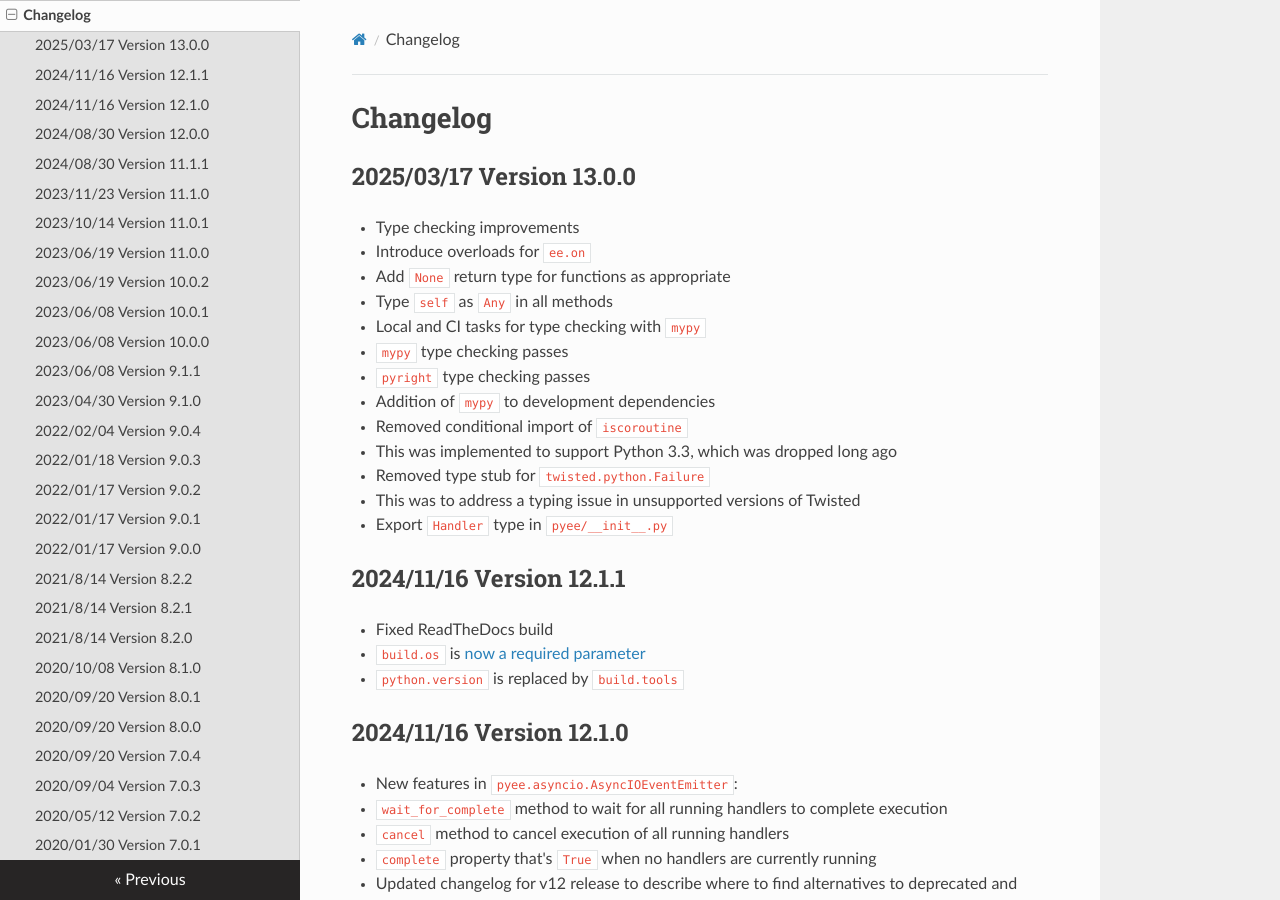
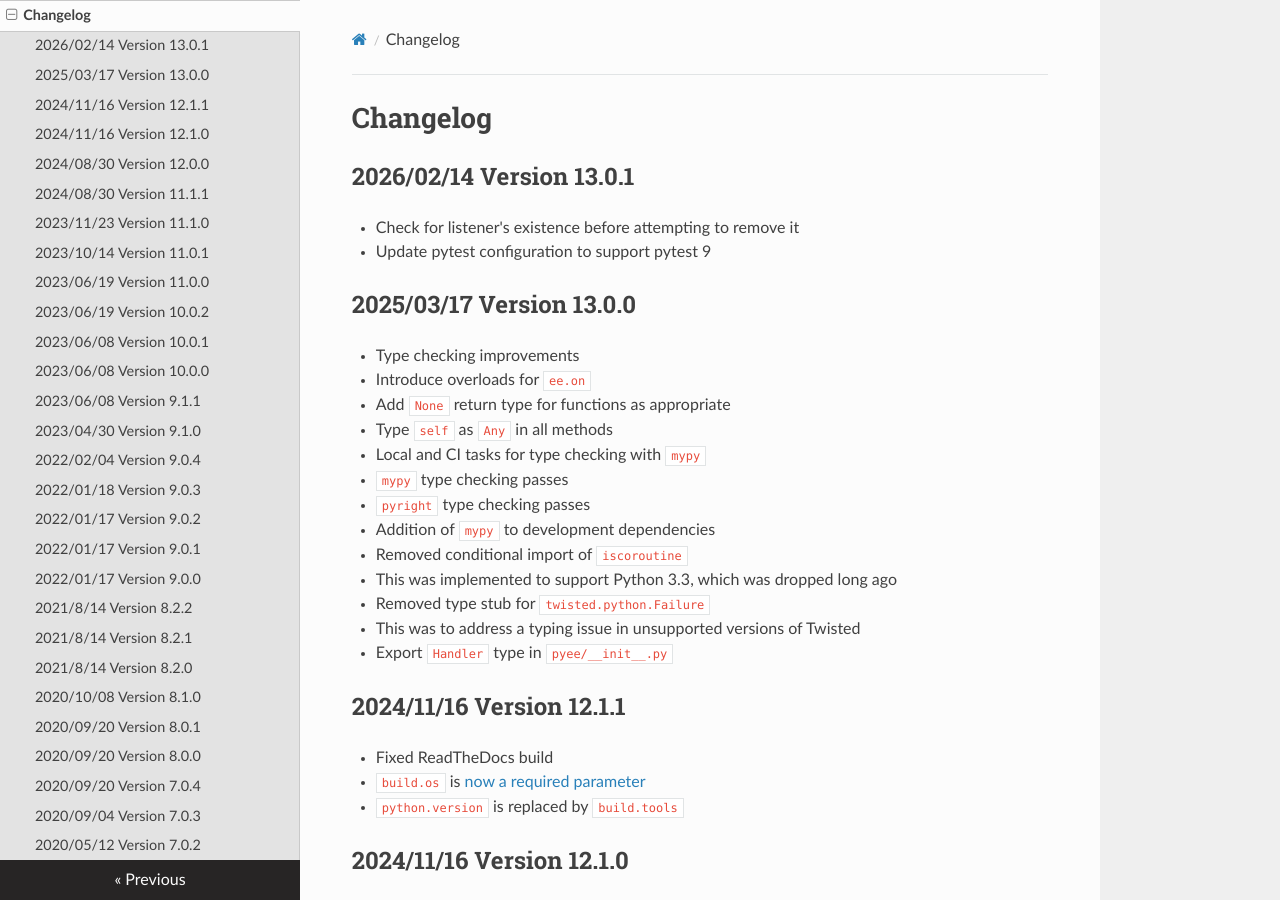
Before and after one commit to jfhbrook/pyee, an MkDocs documentation site: the page built from docs/changelog.md, in a window 1280 px wide and 900 px high. Built offline with MkDocs 1.6.1, drawn with Linux system fonts in a browser that asks for light colours; nearby versions of some CDN libraries.

Commit message:
Release 13.0.1

```diff
--- a/CHANGELOG.md
+++ b/CHANGELOG.md
@@ -1,4 +1,9 @@
 # Changelog
+
+## 2026/02/14 Version 13.0.1
+
+- Check for listener's existence before attempting to remove it
+- Update pytest configuration to support pytest 9
 
 ## 2025/03/17 Version 13.0.0
 
--- a/pyproject.toml
+++ b/pyproject.toml
@@ -4,7 +4,7 @@ build-backend = "setuptools.build_meta"
 
 [project]
 name = "pyee"
-version = "13.0.0"
+version = "13.0.1"
 authors = [
   {name = "Josh Holbrook", email = "josh.holbrook@gmail.com"}
 ]
--- a/requirements.txt
+++ b/requirements.txt
@@ -1,5 +1,5 @@
 #
-# This file is autogenerated by pip-compile with Python 3.13
+# This file is autogenerated by pip-compile with Python 3.14
 # by the following command:
 #
 #    pip-compile --output-file=requirements.txt pyproject.toml
```
Also changed, not shown: CONTRIBUTORS.md (+2 -0 lines), requirements_dev.txt (+18 -8 lines).
